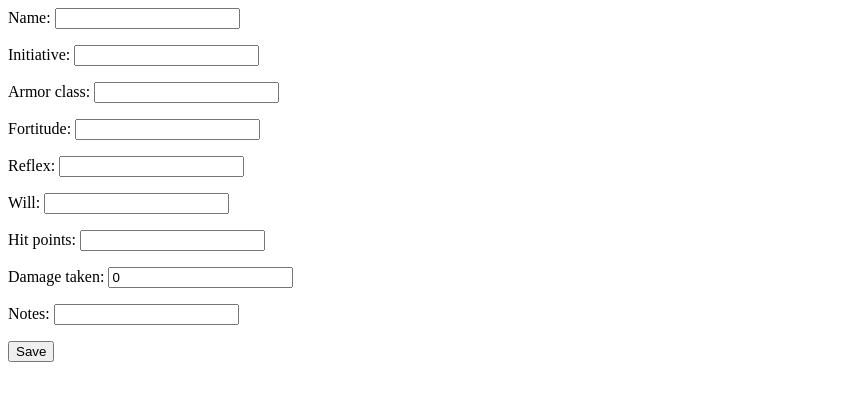
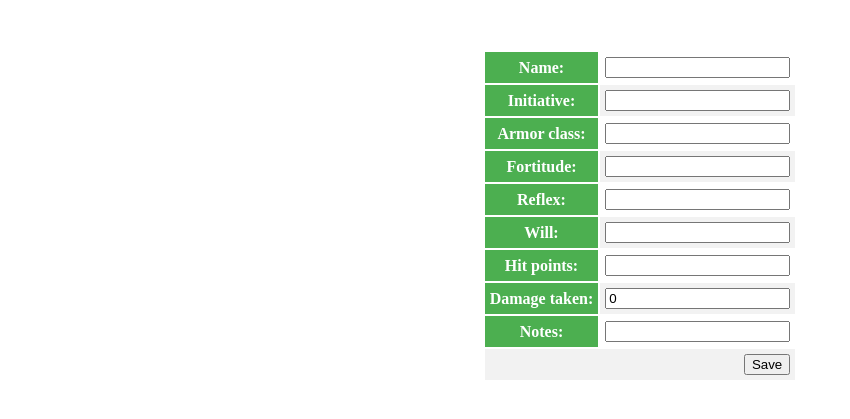
Before and after one commit to jmtaysom/combat, a Django app: template initiative/templates/initiative/update.html in a window 1280 px wide. Shown: the top 419 px of the page, without its empty margins (0-850 px from the left). Run offline with Django 3.2, Linux system fonts and the light colour scheme; the template is opened without the code that fills it: values that come from a table or form of the project are taken from there, others are empty.

Commit message:
Template correctly rendering

```diff
--- a/initiative/templates/initiative/update.html
+++ b/initiative/templates/initiative/update.html
@@ -1,9 +1,14 @@
-
+{% load static %}
+<link rel="stylesheet" type="text/css" href="{% static 'initiative/styles.css' %}" />
 
 {% block content %}
     <form method="POST" class="post-form">
         {% csrf_token %}
-        {{ form.as_p }}
-        <button type="submit" class="save btn btn-default">Save</button>
+        <table class="center">
+            {{ form.as_table }}
+            <tr>
+                <td colspan="2"><button type="submit" class="save btn btn-default">Save</button></td>
+            </tr>
+        </table>
     </form>
 {% endblock %}
```
